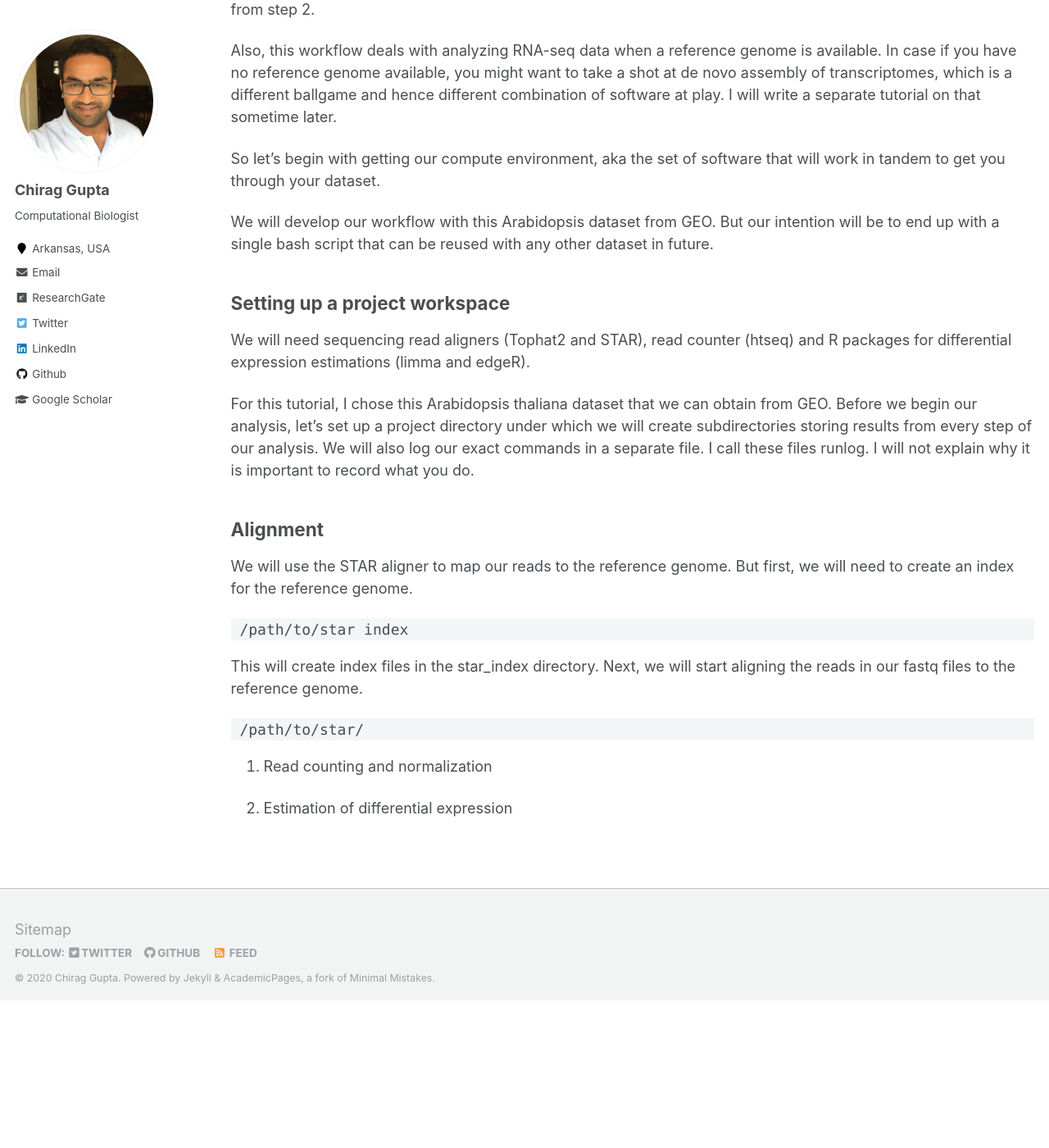
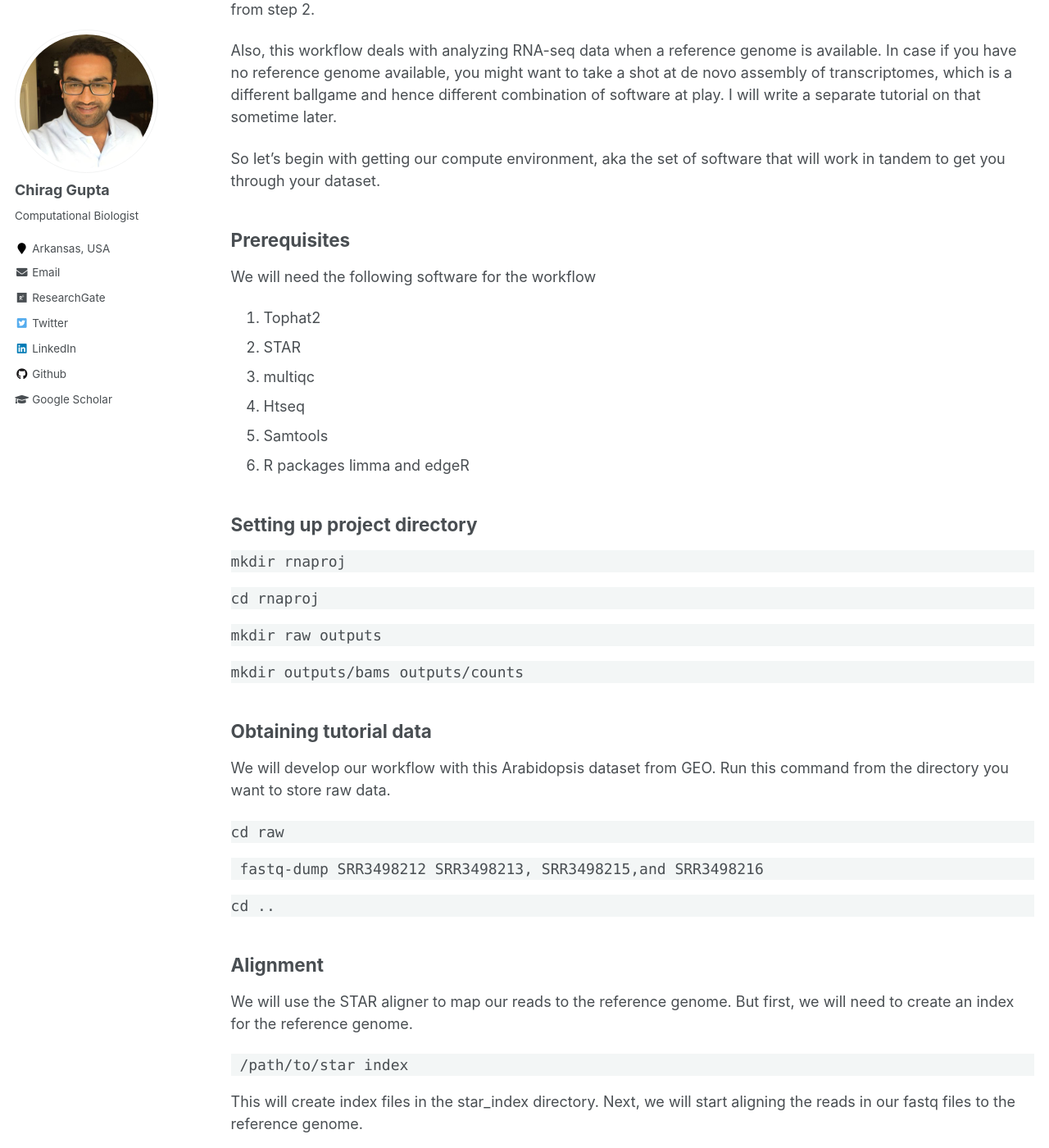
Before and after one commit to cngupta/cngupta.github.io, a Jekyll site: the page built from _pages/pubs.md, in a window 1280 px wide and 1400 px high, scrolled down 219 px. Shown: the whole window at 82% size. Built offline with Jekyll 4.4.1, drawn with Linux system fonts in a browser that asks for light colours; before the commit the page ends 1439 px from its top, so only the background shows below that; some of the changed text lies outside the part shown.

Commit message:
css theme

```diff
--- a/_config.yml
+++ b/_config.yml
@@ -5,6 +5,8 @@
 # For technical reasons, this file is *NOT* reloaded automatically when you use
 # `jekyll serve`. If you change this file, please restart the server process.
 
+
+minimal_mistakes_skin    : "air" # "air", "aqua", "contrast", "dark", "dirt", "neon", "mint", "plum", "sunrise"
 
 # Site Settings
 locale                   : "en-US"
--- a/_pages/pubs.md
+++ b/_pages/pubs.md
@@ -8,20 +8,39 @@
 ---
 
 
+
+
 This tutorial will guide you through analysis of your first RNA-seq dataset. We will go through installing software we will need. If you are working on your university’s cluster, you should already have these software installed (or you can ask the caretakers of the cluster to install it for you). In that case, skip the installation section and start working from step 2.
 
 Also, this workflow deals with analyzing RNA-seq data when a reference genome is available. In case if you have no reference genome available, you might want to take a shot at de novo assembly of transcriptomes, which is a different ballgame and hence different combination of software at play. I will write a separate tutorial on that sometime later.
 
 So let’s begin with getting our compute environment, aka the set of software that will work in tandem to get you through your dataset.
 
-We will develop our workflow with this Arabidopsis dataset from GEO. But our intention will be to end up with a single bash script that can be reused with any other dataset in future.
+
+## Prerequisites
+
+We will need the following software for the workflow
+1. Tophat2
+2. STAR
+3. multiqc
+4. Htseq
+5. Samtools
+6. R packages limma and edgeR
 
 
-## Setting up a project workspace
-We will need sequencing read aligners (Tophat2 and STAR), read counter (htseq) and R packages for differential expression estimations (limma and edgeR).
+## Setting up project directory
 
-For this tutorial, I chose this Arabidopsis thaliana dataset that we can obtain from GEO. Before we begin our analysis, let’s set up a project directory under which we will create subdirectories storing results from every step of our analysis. We will also log our exact commands in a separate file. I call these files runlog. I will not explain why it is important to record what you do.
+<pre>mkdir rnaproj</pre>
+<pre>cd rnaproj</pre>
+<pre>mkdir raw outputs</pre>
+<pre>mkdir outputs/bams outputs/counts</pre>
 
+## Obtaining tutorial data
+
+We will develop our workflow with this Arabidopsis dataset from GEO. Run this command from the directory you want to store raw data.
+<pre>cd raw</pre>
+<pre> fastq-dump SRR3498212 SRR3498213, SRR3498215,and SRR3498216 </pre>
+<pre>cd ..</pre>
 
 
 ## Alignment
@@ -34,12 +53,11 @@
 
 <pre> /path/to/star/ </pre>
 
+This will produce files with .bam extension in the bamfiles directory. Each of these bam file contains information about where each sequenced read aligned in the reference genome. The bam files also contain other information such as the read quality and alignment rate. We can actually check what percentage of reads in each of our fastq files aligned correctly.
 
+<pre>multiqc</pre>
 
+This will produce an html file looking something like this. It shows that our alognment rate is approx.....
 
-
-
-
-3. Read counting and normalization
-
-4. Estimation of differential expression
+## Read counting
+<>
```
